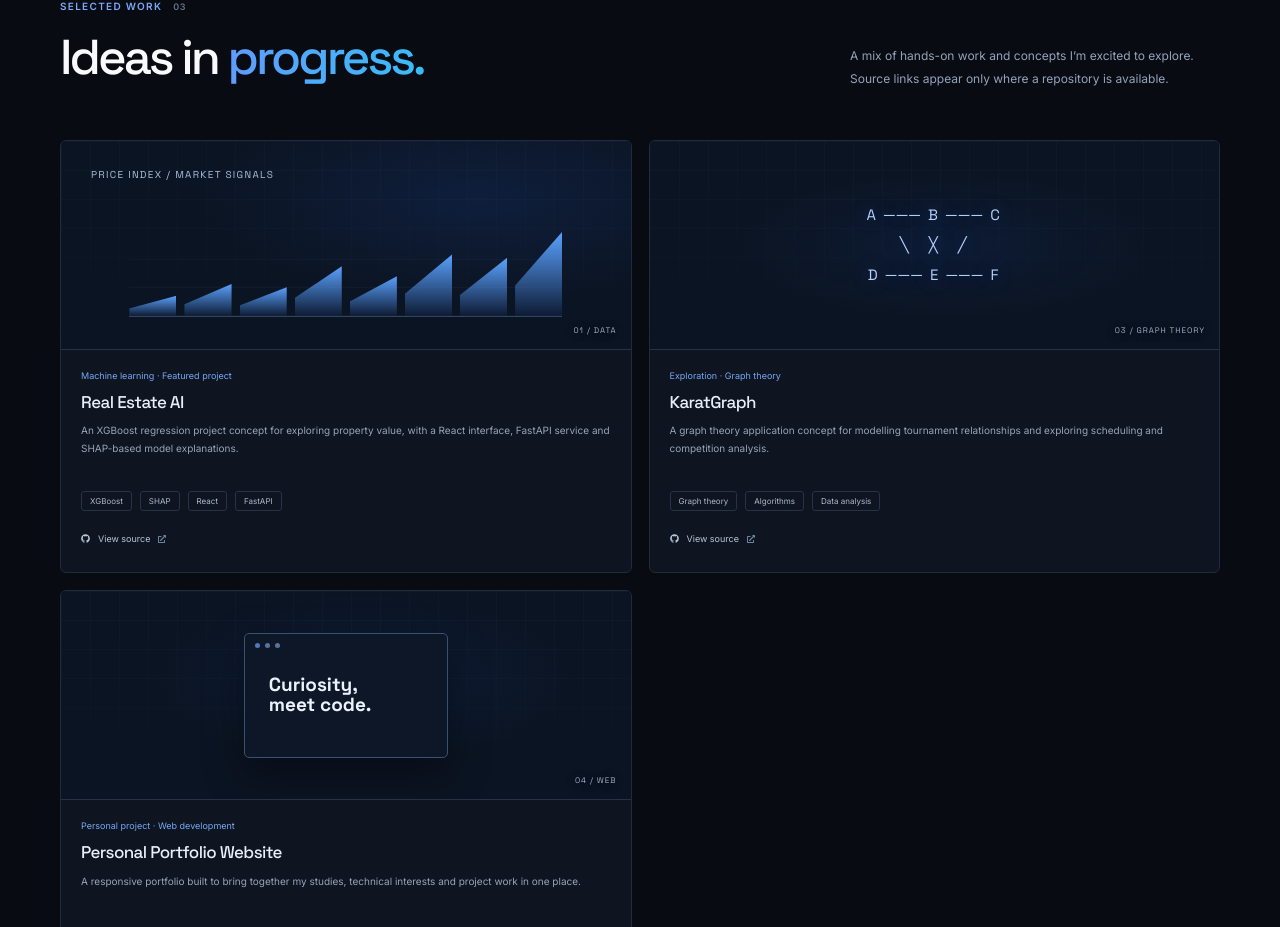
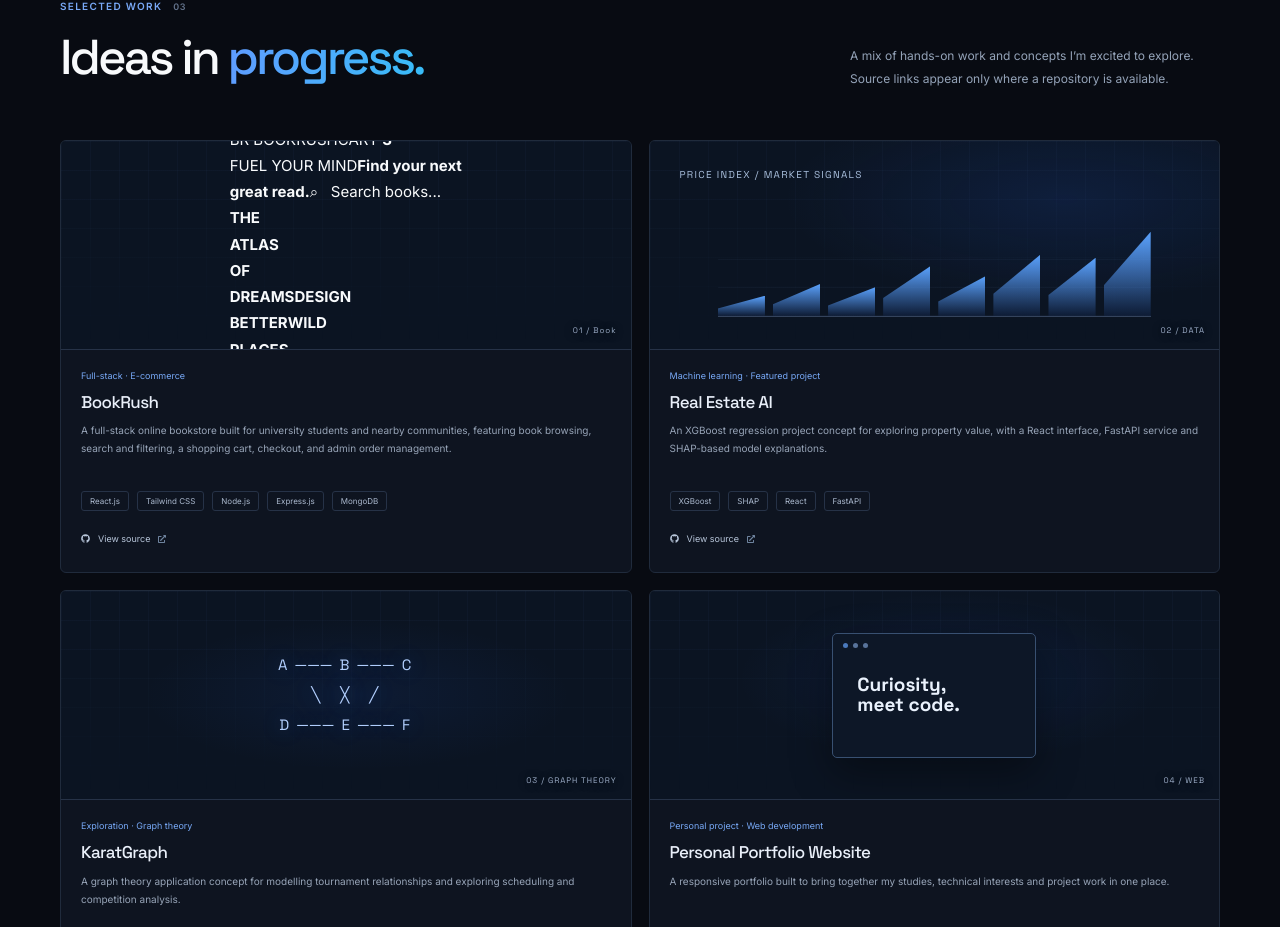
Before and after one commit to DhaneeraDulvanya/portfolio, a React (Vite) app: page / in a window 1280 px wide. Shown: the part 3740-4667 px from the top of the page. Built offline with nearby package versions, Linux system fonts and the light colour scheme.

Commit message:
added BookRush project

```diff
--- a/src/components/Projects.jsx
+++ b/src/components/Projects.jsx
@@ -1,6 +1,16 @@
 import { FaExternalLinkAlt, FaGithub, FaLightbulb } from 'react-icons/fa'
 
 const projects = [
+  {
+    category: 'Full-stack · E-commerce',
+    title: 'BookRush',
+    description: 'A full-stack online bookstore built for university students and nearby communities, featuring book browsing, search and filtering, a shopping cart, checkout, and admin order management.',
+    technologies: ['React.js', 'Tailwind CSS', 'Node.js', 'Express.js', 'MongoDB'],
+    art: 'art-bookrush',
+    status: 'View Source',
+    href: 'https://github.com/DhaneeraDulvanya/bookRush',
+    idea: false,
+  },
   {
     category: 'Machine learning · Featured project',
     title: 'Real Estate AI',
@@ -67,11 +77,32 @@ const Projects = () => (
               <div className="project-art-placeholder" aria-hidden="true">
                 {project.art === 'art-real-estate' && <><span className="art-label">PRICE INDEX / MARKET SIGNALS</span><span className="art-chart"><i /><i /><i /><i /><i /><i /><i /><i /></span></>}
                 {project.art === 'art-matching' && <><span className="art-document">CV</span><span className="art-match">84%<small>MATCH</small></span><span className="art-document">ROLE</span></>}
+                {project.art === 'art-bookrush' && (
+                  <div className="art-bookrush-preview">
+                    <div className="art-bookrush-header">
+                      <span className="art-bookrush-logo"><i>BR</i> BOOKRUSH</span>
+                      <span className="art-bookrush-cart">CART <b>3</b></span>
+                    </div>
+                    <div className="art-bookrush-main">
+                      <div className="art-bookrush-copy">
+                        <span className="art-bookrush-tagline">FUEL YOUR MIND</span>
+                        <strong>Find your next<br />great read.</strong>
+                        <span className="art-bookrush-search">⌕ &nbsp; Search books...</span>
+                      </div>
+                      <div className="art-bookrush-covers">
+                        <span className="art-bookrush-cover art-bookrush-cover-one"><b>THE<br />ATLAS<br />OF<br />DREAMS</b></span>
+                        <span className="art-bookrush-cover art-bookrush-cover-two"><b>DESIGN<br />BETTER</b></span>
+                        <span className="art-bookrush-cover art-bookrush-cover-three"><b>WILD<br />PLACES</b></span>
+                      </div>
+                    </div>
+                  </div>
+                )}
                 {project.art === 'art-karate' && <span className="art-graph">A ─── B ─── C<br /> ╲ &nbsp; ╳ &nbsp; ╱<br /> D ─── E ─── F</span>}
                 {project.art === 'art-portfolio' && <span className="art-window"><i /><i /><i /><b>Curiosity,<br />meet code.</b></span>}
+
               </div>
             )}
-            <span className="art-corner">{project.art === 'art-real-estate' ? '01 / DATA' : project.art === 'art-matching' ? '02 / NLP' : project.art === 'art-karate' ? '03 / GRAPH THEORY' : project.art === 'art-portfolio' ? '04 / WEB' : '05 / FULL STACK'}</span>
+            <span className="art-corner">{project.art === 'art-bookrush' ? '01 / Book' : project.art === 'art-real-estate' ? '02 / DATA' : project.art === 'art-karate' ? '03 / GRAPH THEORY' : project.art === 'art-portfolio' ? '04 / WEB' : '05 / FULL STACK'}</span>
           </div>
           <div className="project-content">
             <p className="project-type">{project.category}</p>
```
